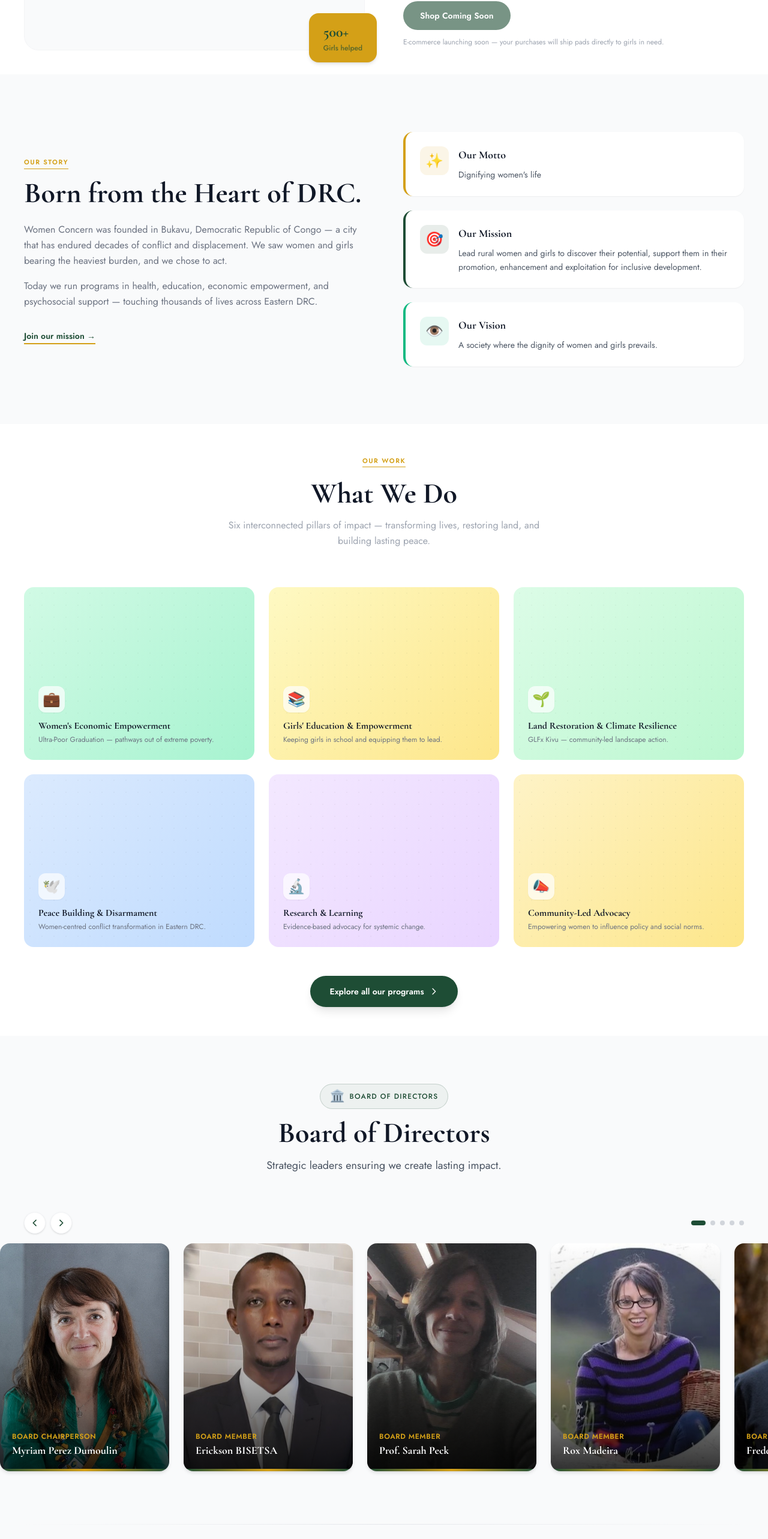
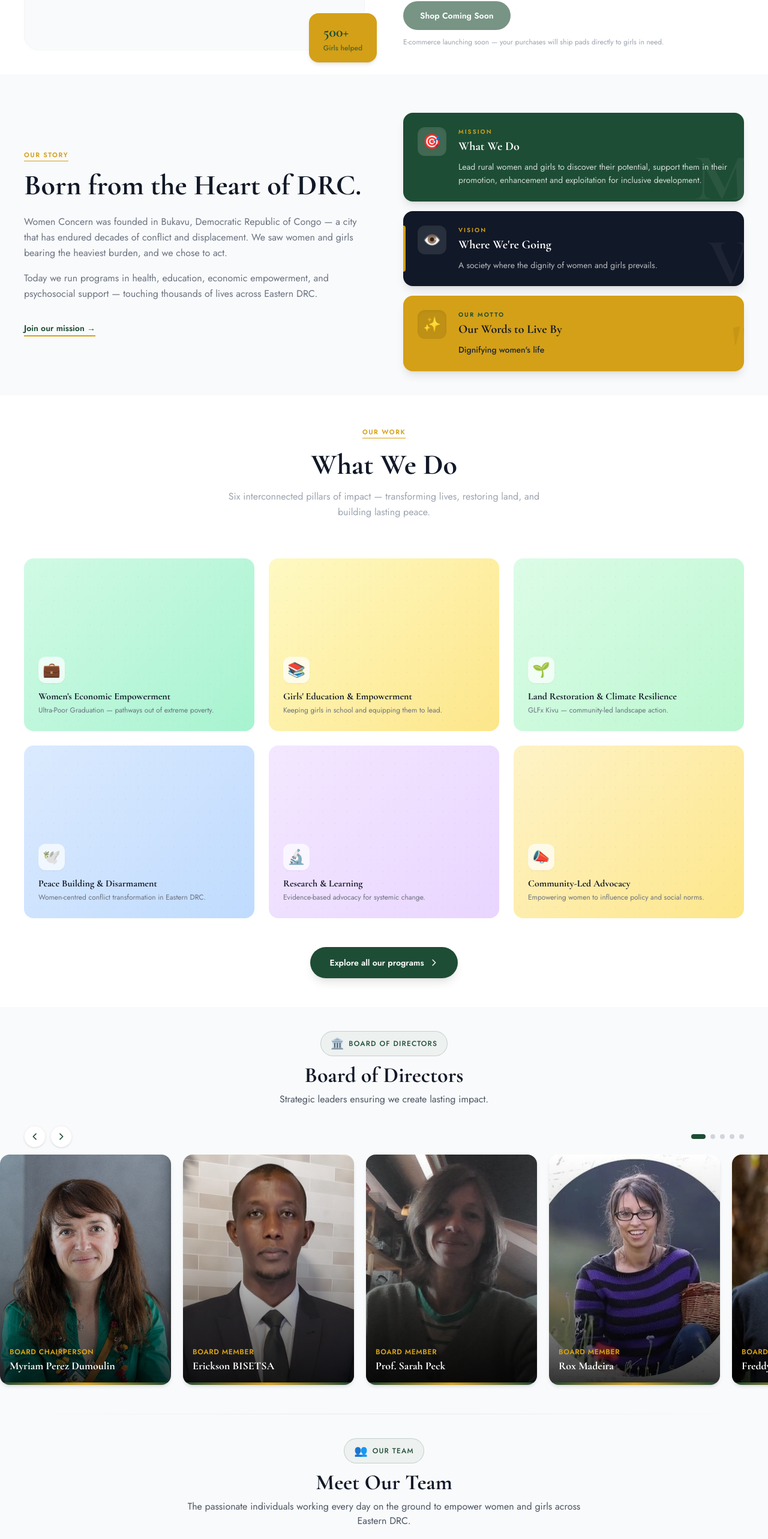
Before and after one commit to manzidavidrw/women-concern2, a Vue app: page / in a window 1280 px wide. Shown: the part 2071-4637 px from the top of the page at 60% size. Built offline with nearby package versions, Linux system fonts and the light colour scheme.

Commit message:
working on feedback second time4

```diff
--- a/src/components/OurStory.vue
+++ b/src/components/OurStory.vue
@@ -1,5 +1,5 @@
 <template>
-  <section id="story" class="py-24 bg-gray-50">
+  <section id="story" class="pt-16 pb-10 bg-gray-50">
     <div class="max-w-7xl mx-auto px-6 lg:px-10">
       <div class="grid lg:grid-cols-2 gap-16 items-center">
 
@@ -40,44 +40,27 @@
           </a>
         </div>
 
-        <!-- Cards: Motto, Mission, Vision -->
-        <div class="reveal space-y-6">
-
-          <!-- Motto Card -->
-          <div
-            class="group bg-white rounded-2xl p-6 shadow-sm hover:shadow-xl transition-all duration-300 border-l-4 border-brand-yellow">
-            <div class="flex items-start gap-4">
-              <div
-                class="flex-shrink-0 w-12 h-12 rounded-xl bg-brand-yellow/10 flex items-center justify-center text-2xl">
-                ✨
-              </div>
-              <div class="flex-1">
-                <h3 class="font-display font-bold text-gray-900 text-lg mb-2">
-                  {{ t({ en: 'Our Motto', fr: 'Notre Devise' }) }}
-                </h3>
-                <p class="text-gray-600 text-sm leading-relaxed">
-                  {{ t({
-                    en: 'Dignifying women\'s life',
-                    fr: 'Dignifier la vie des femmes'
-                  }) }}
-                </p>
-              </div>
-            </div>
-          </div>
+        <!-- Cards: Mission, Vision, Motto (motto last) -->
+        <div class="reveal space-y-4">
 
           <!-- Mission Card -->
-          <div
-            class="group bg-white rounded-2xl p-6 shadow-sm hover:shadow-xl transition-all duration-300 border-l-4 border-brand-green">
-            <div class="flex items-start gap-4">
-              <div
-                class="flex-shrink-0 w-12 h-12 rounded-xl bg-brand-green/10 flex items-center justify-center text-2xl">
+          <div class="group relative bg-brand-green rounded-2xl p-6 overflow-hidden
+                      shadow-lg hover:shadow-2xl hover:-translate-y-1 transition-all duration-300">
+            <div class="absolute -right-3 -bottom-4 font-display font-black text-[110px]
+                        leading-none text-white/[0.06] select-none pointer-events-none">M</div>
+            <div class="relative z-10 flex items-start gap-5">
+              <div class="flex-shrink-0 w-12 h-12 rounded-xl bg-white/15
+                          flex items-center justify-center text-2xl shadow-inner">
                 🎯
               </div>
-              <div class="flex-1">
-                <h3 class="font-display font-bold text-gray-900 text-lg mb-2">
-                  {{ t({ en: 'Our Mission', fr: 'Notre Mission' }) }}
+              <div>
+                <p class="text-brand-yellow text-[10px] font-black uppercase tracking-[0.2em] mb-1">
+                  {{ t({ en: 'Mission', fr: 'Mission' }) }}
+                </p>
+                <h3 class="font-display font-bold text-white text-xl mb-2 leading-snug">
+                  {{ t({ en: 'What We Do', fr: 'Ce que nous faisons' }) }}
                 </h3>
-                <p class="text-gray-600 text-sm leading-relaxed">
+                <p class="text-white/80 text-sm leading-relaxed">
                   {{ t({
                     en: `Lead rural women and girls to discover their potential, support them in their promotion,
                   enhancement and exploitation for inclusive development.`,
@@ -90,21 +73,54 @@
           </div>
 
           <!-- Vision Card -->
-          <div
-            class="group bg-white rounded-2xl p-6 shadow-sm hover:shadow-xl transition-all duration-300 border-l-4 border-emerald-500">
-            <div class="flex items-start gap-4">
-              <div
-                class="flex-shrink-0 w-12 h-12 rounded-xl bg-emerald-500/10 flex items-center justify-center text-2xl">
+          <div class="group relative bg-gray-900 rounded-2xl p-6 overflow-hidden
+                      shadow-lg hover:shadow-2xl hover:-translate-y-1 transition-all duration-300">
+            <div class="absolute -right-3 -bottom-4 font-display font-black text-[110px]
+                        leading-none text-white/[0.05] select-none pointer-events-none">V</div>
+            <div class="absolute left-0 top-6 bottom-6 w-1 bg-brand-yellow rounded-r-full"></div>
+            <div class="relative z-10 flex items-start gap-5">
+              <div class="flex-shrink-0 w-12 h-12 rounded-xl bg-white/10
+                          flex items-center justify-center text-2xl shadow-inner">
                 👁️
               </div>
-              <div class="flex-1">
-                <h3 class="font-display font-bold text-gray-900 text-lg mb-2">
-                  {{ t({ en: 'Our Vision', fr: 'Notre Vision' }) }}
+              <div>
+                <p class="text-brand-yellow text-[10px] font-black uppercase tracking-[0.2em] mb-1">
+                  {{ t({ en: 'Vision', fr: 'Vision' }) }}
+                </p>
+                <h3 class="font-display font-bold text-white text-xl mb-2 leading-snug">
+                  {{ t({ en: 'Where We\'re Going', fr: 'Là où nous allons' }) }}
                 </h3>
-                <p class="text-gray-600 text-sm leading-relaxed">
+                <p class="text-white/70 text-sm leading-relaxed">
                   {{ t({
                     en: 'A society where the dignity of women and girls prevails.',
                     fr: 'Une société où la dignité des femmes et des filles prévaut.'
+                  }) }}
+                </p>
+              </div>
+            </div>
+          </div>
+
+          <!-- Motto Card -->
+          <div class="group relative bg-brand-yellow rounded-2xl p-6 overflow-hidden
+                      shadow-lg hover:shadow-2xl hover:-translate-y-1 transition-all duration-300">
+            <div class="absolute -right-3 -bottom-4 font-display font-black text-[110px]
+                        leading-none text-black/[0.06] select-none pointer-events-none">"</div>
+            <div class="relative z-10 flex items-start gap-5">
+              <div class="flex-shrink-0 w-12 h-12 rounded-xl bg-black/10
+                          flex items-center justify-center text-2xl shadow-inner">
+                ✨
+              </div>
+              <div>
+                <p class="text-brand-green text-[10px] font-black uppercase tracking-[0.2em] mb-1">
+                  {{ t({ en: 'Our Motto', fr: 'Notre Devise' }) }}
+                </p>
+                <h3 class="font-display font-bold text-gray-900 text-xl mb-2 leading-snug">
+                  {{ t({ en: 'Our Words to Live By', fr: 'Nos mots pour vivre' }) }}
+                </h3>
+                <p class="text-gray-800 text-sm leading-relaxed font-medium">
+                  {{ t({
+                    en: 'Dignifying women\'s life',
+                    fr: 'Dignifier la vie des femmes'
                   }) }}
                 </p>
               </div>
--- a/src/pages/ourboard.vue
+++ b/src/pages/ourboard.vue
@@ -10,22 +10,22 @@
         <div class="absolute inset-0 bg-black/60 backdrop-blur-sm" @click="closeModal"></div>
         <div
           class="relative bg-white rounded-3xl shadow-2xl w-full max-w-2xl max-h-[85vh] overflow-hidden flex flex-col z-10">
-          <div class="relative bg-gradient-to-br from-brand-green to-brand-green/80 p-8 flex-shrink-0">
+          <div class="relative bg-gradient-to-br from-brand-green to-brand-green/80 p-6 flex-shrink-0">
             <button @click="closeModal"
               class="absolute top-4 right-4 w-9 h-9 rounded-full bg-white/15 hover:bg-white/30 text-white flex items-center justify-center transition-all">
               <svg class="w-5 h-5" fill="none" stroke="currentColor" stroke-width="2" viewBox="0 0 24 24">
                 <path stroke-linecap="round" stroke-linejoin="round" d="M6 18L18 6M6 6l12 12" />
               </svg>
             </button>
-            <div class="flex items-start gap-6">
-              <div class="w-24 h-24 rounded-2xl overflow-hidden ring-4 ring-white/20 shadow-xl flex-shrink-0">
+            <div class="flex items-start gap-5">
+              <div class="w-20 h-20 rounded-2xl overflow-hidden ring-4 ring-white/20 shadow-xl flex-shrink-0">
                 <img :src="modalMember.photo" :alt="modalMember.name" class="w-full h-full object-cover" />
               </div>
               <div class="pt-1">
                 <p class="text-brand-yellow text-xs font-semibold uppercase tracking-wider mb-1">
                   {{ t(modalMember.title || modalMember.position) }}
                 </p>
-                <h3 class="font-display font-bold text-2xl text-white leading-tight mb-1">{{ modalMember.name }}</h3>
+                <h3 class="font-display font-bold text-xl text-white leading-tight mb-1">{{ modalMember.name }}</h3>
                 <p v-if="modalMember.location" class="text-white/60 text-xs flex items-center gap-1">
                   <svg class="w-3 h-3" fill="none" stroke="currentColor" stroke-width="2" viewBox="0 0 24 24">
                     <path stroke-linecap="round" stroke-linejoin="round"
@@ -34,7 +34,7 @@
                   </svg>
                   {{ modalMember.location }}
                 </p>
-                <div class="flex gap-2 mt-3">
+                <div class="flex gap-2 mt-2">
                   <a v-if="modalMember.linkedin" :href="modalMember.linkedin" target="_blank"
                     class="w-8 h-8 rounded-lg bg-white/15 hover:bg-white/30 text-white flex items-center justify-center transition-all">
                     <svg class="w-4 h-4" fill="currentColor" viewBox="0 0 24 24">
@@ -60,8 +60,8 @@
               </div>
             </div>
           </div>
-          <div class="flex-1 overflow-y-auto p-8">
-            <div class="space-y-4">
+          <div class="flex-1 overflow-y-auto p-6">
+            <div class="space-y-3">
               <p v-for="(para, i) in getAllParagraphs(modalMember.bio)" :key="i"
                 class="text-gray-600 text-sm leading-relaxed">{{ para }}</p>
             </div>
@@ -72,26 +72,28 @@
     </transition>
 
     <!-- Board Members Section -->
-    <section class="py-20">
+    <section class="py-10">
       <div class="max-w-7xl mx-auto px-6 lg:px-10">
-        <div class="text-center mb-16">
+
+        <!-- Header -->
+        <div class="text-center mb-8">
           <div
-            class="inline-flex items-center gap-2 mb-4 border border-brand-green/20 rounded-full px-4 py-1.5 bg-brand-green/5">
-            <span class="text-xl">🏛️</span>
+            class="inline-flex items-center gap-2 mb-3 border border-brand-green/20 rounded-full px-4 py-1.5 bg-brand-green/5">
+            <span class="text-lg">🏛️</span>
             <span class="text-brand-green text-xs font-medium tracking-widest uppercase">Board of Directors</span>
           </div>
-          <h2 class="font-display font-bold text-4xl md:text-5xl text-gray-900 mb-4">
+          <h2 class="font-display font-bold text-3xl md:text-4xl text-gray-900 mb-2">
             {{ t({ en: 'Board of Directors', fr: "Conseil d'Administration" }) }}
           </h2>
-          <p class="text-gray-600 text-lg max-w-2xl mx-auto">
+          <p class="text-gray-600 text-base max-w-xl mx-auto">
             {{ t({
               en: `Strategic leaders ensuring we create lasting impact.`, fr: `Leaders stratégiques assurant un
             impact durable.` }) }}
           </p>
         </div>
 
-        <!-- Board controls: arrows left, dots right -->
-        <div class="flex items-center justify-between mb-4">
+        <!-- Board controls -->
+        <div class="flex items-center justify-between mb-3">
           <div class="flex gap-2">
             <button @click="slideCarousel(boardCarousel, -1)"
               class="w-9 h-9 rounded-full bg-white shadow border border-gray-100 flex items-center justify-center text-brand-green hover:bg-brand-green hover:text-white transition-all">
@@ -114,31 +116,31 @@
 
         <!-- Board carousel -->
         <div ref="boardCarousel"
-          class="carousel flex gap-6 overflow-x-auto snap-x snap-mandatory pb-2 -mx-6 px-6 lg:-mx-10 lg:px-10">
+          class="carousel flex gap-5 overflow-x-auto snap-x snap-mandatory pb-2 -mx-6 px-6 lg:-mx-10 lg:px-10">
           <div v-for="member in boardMembers" :key="member.name"
-            class="card-item group relative bg-white rounded-2xl overflow-hidden shadow-md cursor-pointer flex-shrink-0 snap-start w-[75vw] sm:w-[45vw] lg:w-[calc(25%-18px)]">
+            class="card-item group relative bg-white rounded-2xl overflow-hidden shadow-md cursor-pointer flex-shrink-0 snap-start w-[75vw] sm:w-[45vw] lg:w-[calc(25%-15px)]">
             <div class="relative aspect-[3/4] overflow-hidden">
               <img :src="member.photo" :alt="member.name"
                 class="w-full h-full object-cover transition-transform duration-700 group-hover:scale-105" />
               <div class="absolute inset-0 bg-gradient-to-t from-black/80 via-black/20 to-transparent"></div>
               <div
-                class="absolute bottom-0 left-0 right-0 p-5 z-10 transition-opacity duration-300 group-hover:opacity-0">
+                class="absolute bottom-0 left-0 right-0 p-4 z-10 transition-opacity duration-300 group-hover:opacity-0">
                 <p class="text-brand-yellow text-xs font-semibold uppercase tracking-wider mb-1">{{ t(member.title) }}
                 </p>
                 <h3 class="font-display font-bold text-white text-lg leading-tight">{{ member.name }}</h3>
               </div>
               <div
-                class="absolute inset-0 bg-brand-green/90 flex flex-col items-center justify-center gap-4 z-20 opacity-0 group-hover:opacity-100 transition-opacity duration-300 p-6 text-center">
+                class="absolute inset-0 bg-brand-green/90 flex flex-col items-center justify-center gap-3 z-20 opacity-0 group-hover:opacity-100 transition-opacity duration-300 p-6 text-center">
                 <p class="text-brand-yellow text-xs font-semibold uppercase tracking-wider">{{ t(member.title) }}</p>
                 <h3 class="font-display font-bold text-white text-xl leading-tight">{{ member.name }}</h3>
                 <button @click="openModal(member)"
-                  class="mt-2 inline-flex items-center gap-2 bg-brand-yellow text-brand-green font-bold text-xs px-5 py-2.5 rounded-full hover:brightness-105 transition-all shadow-lg">
+                  class="mt-1 inline-flex items-center gap-2 bg-brand-yellow text-brand-green font-bold text-xs px-5 py-2.5 rounded-full hover:brightness-105 transition-all shadow-lg">
                   <span>{{ t({ en: 'Read Bio', fr: 'Lire la Bio' }) }}</span>
                   <svg class="w-3.5 h-3.5" fill="none" stroke="currentColor" stroke-width="2.5" viewBox="0 0 24 24">
                     <path stroke-linecap="round" stroke-linejoin="round" d="M9 5l7 7-7 7" />
                   </svg>
                 </button>
-                <div class="flex gap-2 mt-1">
+                <div class="flex gap-2">
                   <a v-if="member.linkedin" :href="member.linkedin" target="_blank"
                     class="w-8 h-8 rounded-lg bg-white/15 hover:bg-white/30 text-white flex items-center justify-center"
                     @click.stop>
@@ -170,35 +172,31 @@
     </div>
 
     <!-- Team Members Section -->
-    <section class="py-20">
+    <section class="py-10">
       <div class="max-w-7xl mx-auto px-6 lg:px-10">
-        <div class="text-center mb-16">
+
+        <!-- Header -->
+        <div class="text-center mb-8">
           <div
-            class="inline-flex items-center gap-2 mb-4 border border-brand-green/20 rounded-full px-4 py-1.5 bg-brand-green/5">
-            <span class="text-xl">👥</span>
+            class="inline-flex items-center gap-2 mb-3 border border-brand-green/20 rounded-full px-4 py-1.5 bg-brand-green/5">
+            <span class="text-lg">👥</span>
             <span class="text-brand-green text-xs font-medium tracking-widest uppercase">Our Team</span>
           </div>
-          <h2 class="font-display font-bold text-4xl md:text-5xl text-gray-900 mb-4">
+          <h2 class="font-display font-bold text-3xl md:text-4xl text-gray-900 mb-2">
             {{ t({ en: 'Meet Our Team', fr: "Rencontrez Notre Équipe" }) }}
           </h2>
-          <p class="text-gray-600 text-lg max-w-2xl mx-auto mb-4">
+          <p class="text-gray-600 text-base max-w-2xl mx-auto">
             {{ t({
-              en: `The passionate individuals working every day on the ground.`, fr: `Les personnes passionnées qui
-            travaillent chaque jour sur le terrain.` }) }}
-          </p>
-          <p class="text-gray-600 text-lg max-w-3xl mx-auto leading-relaxed">
-            {{ t({
-              en: `At Women Concern, our staff are more than colleagues—they are the driving force behind every success,
-            every empowered woman, and every positive change in the communities we serve.`,
-              fr: `Chez Women Concern, notre personnel est bien plus que des collègues—ils sont la force motrice derrière
-            chaque réussite, chaque femme autonomisée et chaque changement positif dans les communautés que nous
-            servons.`
+              en: `The passionate individuals working every day on the ground to empower women and girls across Eastern
+            DRC.`,
+              fr: `Les personnes passionnées qui travaillent chaque jour sur le terrain pour autonomiser les femmes et les
+            filles dans l\'est de la RDC.`
             }) }}
           </p>
         </div>
 
-        <!-- Team controls: arrows left, dots right -->
-        <div class="flex items-center justify-between mb-4">
+        <!-- Team controls -->
+        <div class="flex items-center justify-between mb-3">
           <div class="flex gap-2">
             <button @click="slideCarousel(teamCarousel, -1)"
               class="w-9 h-9 rounded-full bg-white shadow border border-gray-100 flex items-center justify-center text-brand-green hover:bg-brand-green hover:text-white transition-all">
@@ -221,15 +219,15 @@
 
         <!-- Team carousel -->
         <div ref="teamCarousel"
-          class="carousel flex gap-6 overflow-x-auto snap-x snap-mandatory pb-2 -mx-6 px-6 lg:-mx-10 lg:px-10">
+          class="carousel flex gap-5 overflow-x-auto snap-x snap-mandatory pb-2 -mx-6 px-6 lg:-mx-10 lg:px-10">
           <div v-for="member in teamMembers" :key="member.name"
-            class="card-item group relative bg-white rounded-2xl overflow-hidden shadow-md cursor-pointer flex-shrink-0 snap-start w-[75vw] sm:w-[45vw] lg:w-[calc(25%-18px)]">
+            class="card-item group relative bg-white rounded-2xl overflow-hidden shadow-md cursor-pointer flex-shrink-0 snap-start w-[75vw] sm:w-[45vw] lg:w-[calc(25%-15px)]">
             <div class="relative aspect-[3/4] overflow-hidden">
               <img :src="member.photo" :alt="member.name"
                 class="w-full h-full object-cover transition-transform duration-700 group-hover:scale-105" />
               <div class="absolute inset-0 bg-gradient-to-t from-black/80 via-black/20 to-transparent"></div>
               <div
-                class="absolute bottom-0 left-0 right-0 p-5 z-10 transition-opacity duration-300 group-hover:opacity-0">
+                class="absolute bottom-0 left-0 right-0 p-4 z-10 transition-opacity duration-300 group-hover:opacity-0">
                 <span
                   class="inline-flex items-center gap-1 px-2.5 py-1 bg-white/15 backdrop-blur-sm rounded-full text-white text-xs font-medium mb-2">
                   <span>{{ member.emoji }}</span>
@@ -248,13 +246,13 @@
                 <h3 class="font-display font-bold text-white text-xl leading-tight">{{ member.name }}</h3>
                 <p class="text-brand-yellow text-xs font-semibold">{{ t(member.position) }}</p>
                 <button @click="openModal(member)"
-                  class="mt-2 inline-flex items-center gap-2 bg-brand-yellow text-brand-green font-bold text-xs px-5 py-2.5 rounded-full hover:brightness-105 transition-all shadow-lg">
+                  class="mt-1 inline-flex items-center gap-2 bg-brand-yellow text-brand-green font-bold text-xs px-5 py-2.5 rounded-full hover:brightness-105 transition-all shadow-lg">
                   <span>{{ t({ en: 'Read Bio', fr: 'Lire la Bio' }) }}</span>
                   <svg class="w-3.5 h-3.5" fill="none" stroke="currentColor" stroke-width="2.5" viewBox="0 0 24 24">
                     <path stroke-linecap="round" stroke-linejoin="round" d="M9 5l7 7-7 7" />
                   </svg>
                 </button>
-                <p v-if="member.location" class="text-white/50 text-xs flex items-center gap-1 mt-1">
+                <p v-if="member.location" class="text-white/50 text-xs flex items-center gap-1">
                   <svg class="w-3 h-3" fill="none" stroke="currentColor" stroke-width="2" viewBox="0 0 24 24">
                     <path stroke-linecap="round" stroke-linejoin="round"
                       d="M17.657 16.657L13.414 20.9a1.998 1.998 0 01-2.827 0l-4.244-4.243a8 8 0 1111.314 0z" />
@@ -315,7 +313,7 @@ const getAllParagraphs = (bio) => {
 const getCardWidth = (el) => {
   const card = el?.querySelector('.card-item')
   if (!card) return 300
-  const gap = parseFloat(window.getComputedStyle(el).gap) || 24
+  const gap = parseFloat(window.getComputedStyle(el).gap) || 20
   return card.offsetWidth + gap
 }
 
@@ -426,10 +424,11 @@ Je m'intéresse particulièrement aux droits et au bien-être des femmes. J'anim
     photo: Freddy,
     bio: {
       en: `Freddy is a seasoned development leader with 15 years of experience across the Great Lakes region, specializing in gender equality, women's empowerment, and community-led development. Before joining Women Concern permanently, he held a key role at World Vision International, leading initiatives that strengthened local capacities and transformed lives.
+
 A consultant, professional trainer, and strategist, Freddy excels in organizational development, program design, research, and project management. He is recognized for creating innovative, evidence-based interventions that empower women and girls, build resilient communities, and drive sustainable, inclusive development.`,
-      fr: `Freddy est un leader chevronné du développement, avec 15 ans d'expérience dans la région des Grands Lacs, spécialisé dans l'égalité de genre, l'autonomisation des femmes et le développement communautaire. Avant de rejoindre Women Concern de manière permanente, il a occupé un poste clé à World Vision International, où il a dirigé des initiatives qui ont renforcé les capacités locales et transformé des vies.
+      fr: `Freddy est un leader chevronné du développement, avec 15 ans d'expérience dans la région des Grands Lacs, spécialisé dans l'égalité de genre, l'autonomisation des femmes et le développement communautaire.
 
-Consultant, formateur professionnel et stratège, Freddy excelle dans le développement organisationnel, la conception de programmes, la recherche et la gestion de projets. Il est reconnu pour la création d'interventions innovantes, fondées sur des preuves, qui autonomisent les femmes et les filles, renforcent la résilience des communautés et favorisent un développement durable et inclusif.`
+Consultant, formateur professionnel et stratège, Freddy excelle dans le développement organisationnel, la conception de programmes, la recherche et la gestion de projets.`
     },
     linkedin: '', email: ''
   }
```
Also changed, not shown: 1 other file (tests, documents, lock files or other folders).
